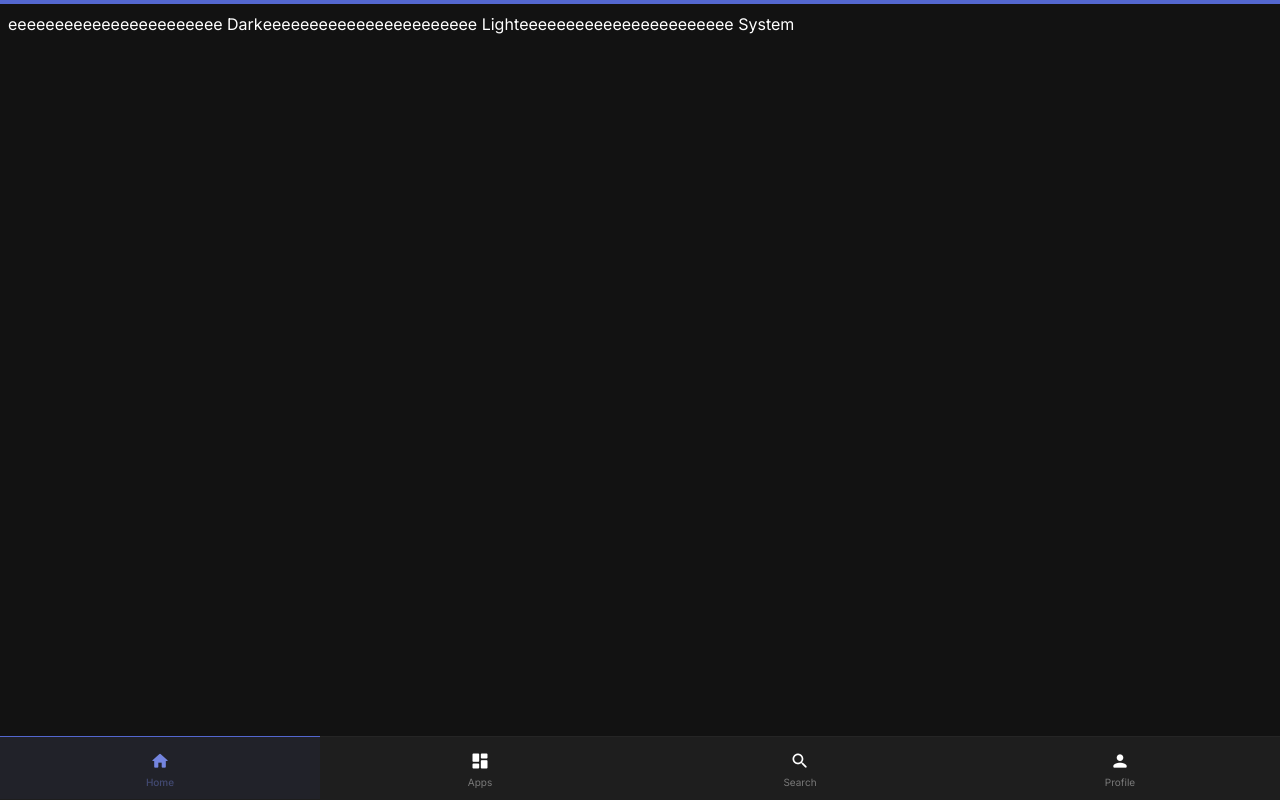
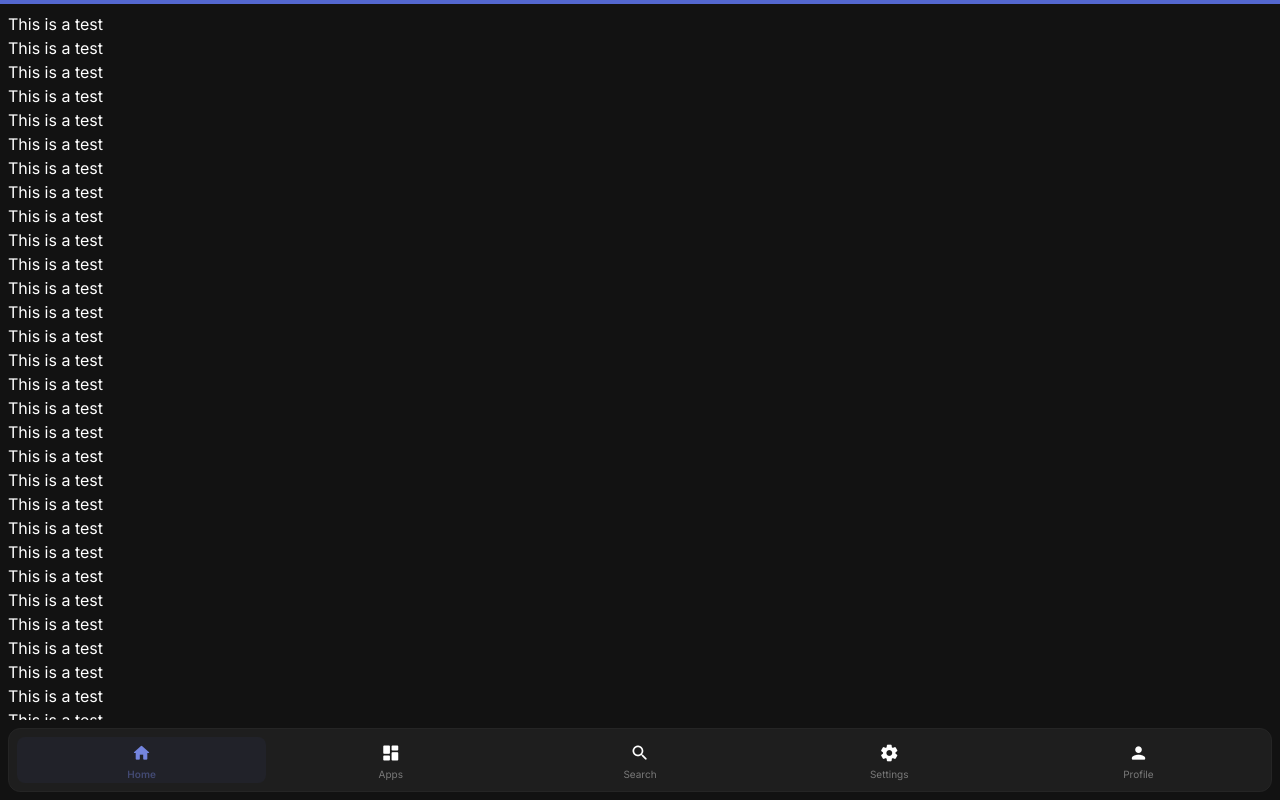
Before and after one commit to voidpath/voidpath, an Angular app: page / in a window 1280 px wide. Built offline with nearby package versions, Linux system fonts and the light colour scheme.

Commit message:
modern navbar update

```diff
--- a/src/app/app-routing.module.ts
+++ b/src/app/app-routing.module.ts
@@ -2,9 +2,11 @@ import { NgModule } from '@angular/core';
 import { RouterModule, Routes } from '@angular/router';
 import { HomeComponent } from './pages/home/home.component';
 import { AccountComponent } from './pages/account/account.component';
+import { SettingsComponent } from './pages/settings/settings.component';
 
 const routes: Routes = [
   { path: '', component: HomeComponent },
+  { path: 'settings', component: SettingsComponent },
   { path: 'account', component: AccountComponent },
 ];
 
--- a/src/app/app.component.html
+++ b/src/app/app.component.html
@@ -9,10 +9,7 @@
 ">
 	<div class="fixed top-0 left-0 right-0 w-full h-1 bg-pr-main"></div>
     <app-nav-bar></app-nav-bar>
-	<div class="fixed top-1 bottom-0 left-0 right-0 p-2">
-		<button (click)="setDarkMode()">eeeeeeeeeeeeeeeeeeeeeee Dark</button>
-		<button (click)="setLightMode()">eeeeeeeeeeeeeeeeeeeeeee Light</button>
-		<button (click)="setSystemMode()">eeeeeeeeeeeeeeeeeeeeeee System</button>
+	<div class="fixed top-1 bottom-20 left-0 right-0 p-2 overflow-auto">
+		<router-outlet></router-outlet>
 	</div>
 </div>
-<router-outlet></router-outlet>
--- a/src/app/app.module.ts
+++ b/src/app/app.module.ts
@@ -6,13 +6,15 @@ import { AppComponent } from './app.component';
 import { NavBarComponent } from './components/nav-bar/nav-bar.component';
 import { AccountComponent } from './pages/account/account.component';
 import { HomeComponent } from './pages/home/home.component';
+import { SettingsComponent } from './pages/settings/settings.component';
 
 @NgModule({
   declarations: [
     AppComponent,
     NavBarComponent,
     AccountComponent,
-    HomeComponent
+    HomeComponent,
+    SettingsComponent
   ],
   imports: [
     BrowserModule,
--- a/src/app/components/nav-bar/nav-bar.component.html
+++ b/src/app/components/nav-bar/nav-bar.component.html
@@ -1,4 +1,38 @@
 <div class="
+    fixed bottom-2 left-2 right-2 cursor-pointer
+    h-16 flex z-20 p-2
+    rounded-xl
+    bg-w03
+    dark:bg-g01
+    border
+    border-d01-w
+    dark:border-d01
+">
+
+    <div *ngFor="let icon of icons" class="
+        w-full h-full flex flex-col items-center justify-center
+        rounded-lg
+        transition-colors ease-in-out duration-100
+    "
+    [routerLink]="icon.url"
+    [routerLinkActiveOptions]="{exact:true}"
+    routerLinkActive="nav-bar-icon-active">
+
+        <i class="material-icons-round text-xl">
+            {{ icon.iconRef }}
+        </i>
+
+        <span class="text-[10px] opacity-60 dark:opacity-40">
+            {{ icon.title }}
+        </span>
+
+    </div>
+
+
+</div>
+
+
+<!-- <div class="
     fixed bottom-0 left-0 right-0 cursor-pointer
     w-full h-16 flex z-20
     bg-w03
@@ -7,12 +41,6 @@
     border-d01-w
     dark:border-d01
 ">
-
-    <!-- <div>
-        <i class="material-icons-round fixed bottom-16 right-0 w-10 h-10 flex items-center justify-center dark:bg-g01 rounded-tl-xl opacity-60">expand_more</i>
-    </div> -->
-
-
 
     <div *ngFor="let icon of icons" class="
         w-full h-full flex flex-col items-center justify-center
@@ -34,4 +62,4 @@
     </div>
 
 
-</div>
+</div> -->
--- a/src/app/components/nav-bar/nav-bar.component.ts
+++ b/src/app/components/nav-bar/nav-bar.component.ts
@@ -22,9 +22,15 @@ export class NavBarComponent implements OnInit {
     },
     {
       title: 'Search',
-      tooltip: 'Search through everything',
+      tooltip: 'Modify app settings',
       iconRef: 'search',
-      url: '/browse',
+      url: '/settings',
+    },
+    {
+      title: 'Settings',
+      tooltip: 'Modify app settings',
+      iconRef: 'settings',
+      url: '/settings',
     },
     {
       title: 'Profile',
--- a/src/app/pages/home/home.component.html
+++ b/src/app/pages/home/home.component.html
@@ -1 +1,59 @@
-<p>home works!</p>
+This is a test<br>
+This is a test<br>
+This is a test<br>
+This is a test<br>
+This is a test<br>
+This is a test<br>
+This is a test<br>
+This is a test<br>
+This is a test<br>
+This is a test<br>
+This is a test<br>
+This is a test<br>
+This is a test<br>
+This is a test<br>
+This is a test<br>
+This is a test<br>
+This is a test<br>
+This is a test<br>
+This is a test<br>
+This is a test<br>
+This is a test<br>
+This is a test<br>
+This is a test<br>
+This is a test<br>
+This is a test<br>
+This is a test<br>
+This is a test<br>
+This is a test<br>
+This is a test<br>
+This is a test<br>
+This is a test<br>
+This is a test<br>
+This is a test<br>
+This is a test<br>
+This is a test<br>
+This is a test<br>
+This is a test<br>
+This is a test<br>
+This is a test<br>
+This is a test<br>
+This is a test<br>
+This is a test<br>
+This is a test<br>
+This is a test<br>
+This is a test<br>
+This is a test<br>
+This is a test<br>
+This is a test<br>
+This is a test<br>
+This is a test<br>
+This is a test<br>
+This is a test<br>
+This is a test<br>
+This is a test<br>
+This is a test<br>
+This is a test<br>
+This is a test<br>
+This is a test<br>
+This is a test<br>
--- /dev/null
+++ b/src/app/pages/settings/settings.component.html
@@ -0,0 +1,3 @@
+<button (click)="setDarkMode()">eeeeeeeeeeeeeeeeeeeeeee Dark</button>
+<button (click)="setLightMode()">eeeeeeeeeeeeeeeeeeeeeee Light</button>
+<button (click)="setSystemMode()">eeeeeeeeeeeeeeeeeeeeeee System</button>
--- /dev/null
+++ b/src/app/pages/settings/settings.component.ts
@@ -0,0 +1,32 @@
+import { Component, OnInit } from '@angular/core';
+
+@Component({
+  selector: 'app-settings',
+  templateUrl: './settings.component.html',
+  styleUrls: ['./settings.component.scss']
+})
+export class SettingsComponent implements OnInit {
+
+  constructor() { }
+
+  ngOnInit(): void {
+  }
+
+  setSystemMode() {
+    if (window.matchMedia && window.matchMedia('(prefers-color-scheme: dark)').matches) {
+      document.documentElement.classList.add('dark');
+    } else {
+      document.documentElement.classList.remove('dark');
+    }
+    localStorage['theme'] = 'system';
+  }
+  setDarkMode() {
+    localStorage['theme'] = 'dark';
+    document.documentElement.classList.add('dark');
+  }
+  setLightMode() {
+    localStorage['theme'] = 'light';
+    document.documentElement.classList.remove('dark');
+  }
+
+}
--- a/src/styles.scss
+++ b/src/styles.scss
@@ -13,5 +13,6 @@ body {
 }
 
 .nav-bar-icon-active {
-    @apply border-t border-pr-main bg-pr-body-op-min font-medium text-pr-main dark:text-pr-text;
+    // @apply border-t border-pr-main bg-pr-body-op-min font-medium text-pr-main dark:text-pr-text;
+    @apply bg-pr-body-op-min font-semibold text-pr-main dark:text-pr-text;
 }
```
Also changed, not shown: src/app/pages/settings/settings.component.scss (added), 1 other file (tests, documents, lock files or other folders).
